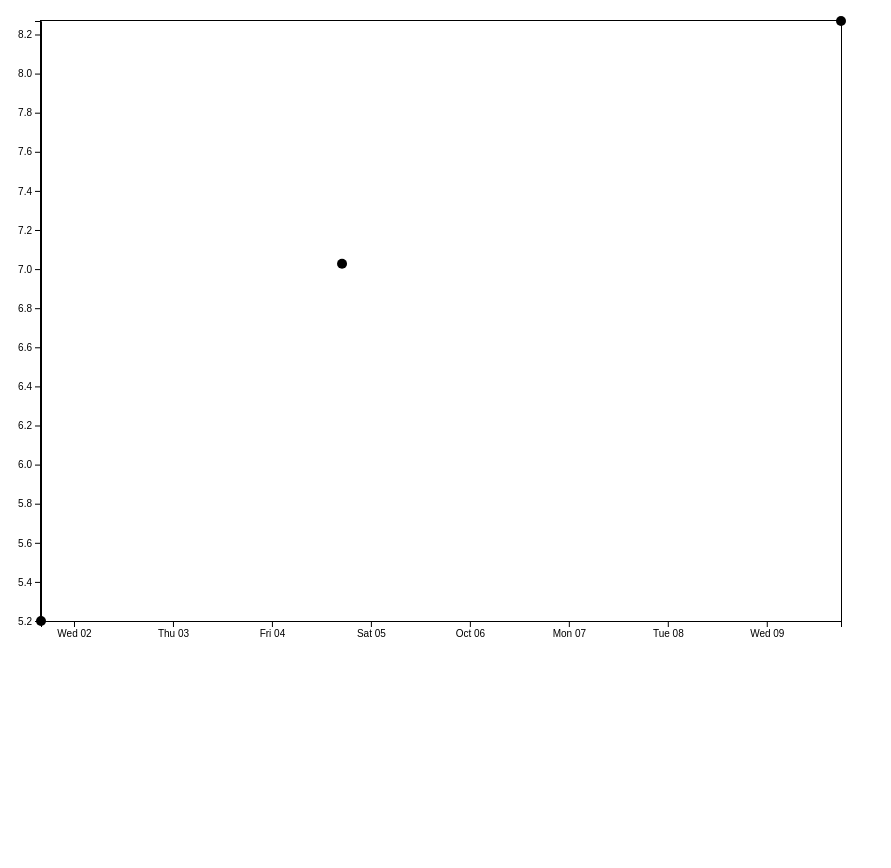
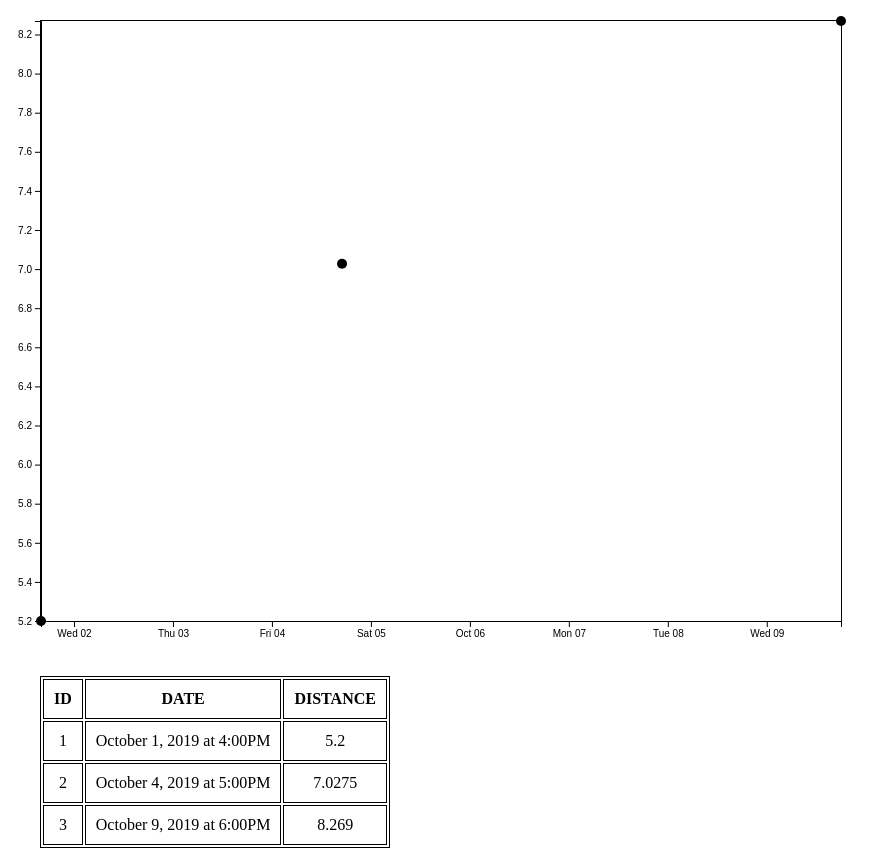
Before and after one commit to lopes-leandro/LearnAngularD3, an Angular app: page / in a window 1280 px wide. Shown: the whole page, without its empty margins (0-891 px from the left). Before the commit the page ends 800 px from the top, so only its background shows below. Built offline with nearby package versions, Linux system fonts and the light colour scheme.

Commit message:
creating table with our dataset

```diff
--- a/src/app/app.component.html
+++ b/src/app/app.component.html
@@ -1,3 +1,18 @@
 <div class="chart-d3" #chart></div>
-
+<table>
+  <thead>
+  <tr>
+    <th>ID</th>
+    <th>DATE</th>
+    <th>DISTANCE</th>
+  </tr>
+  </thead>
+  <tbody *ngFor="let item of dataset">
+    <tr>
+      <td>{{item.id}}</td>
+      <td>{{item.date}}</td>
+      <td>{{item.distance}}</td>
+    </tr>
+  </tbody>
+</table>
 <router-outlet></router-outlet>
--- a/src/app/app.component.scss
+++ b/src/app/app.component.scss
@@ -1,12 +1,26 @@
 body {
-    margin:  20px 40px;
+  margin: 20px 40px;
 }
+
 circle {
-    r: 5;
-    fill: black
+  r: 5;
+  fill: black
 }
 
 svg {
-    border: 1px solid black;
-    overflow: visible;
+  border: 1px solid black;
+  overflow: visible;
+  margin-bottom: 50px;
 }
+
+table,
+th,
+td {
+  border: 1px solid black;
+}
+
+th,
+td {
+  padding: 10px;
+  text-align: center;
+}
```
